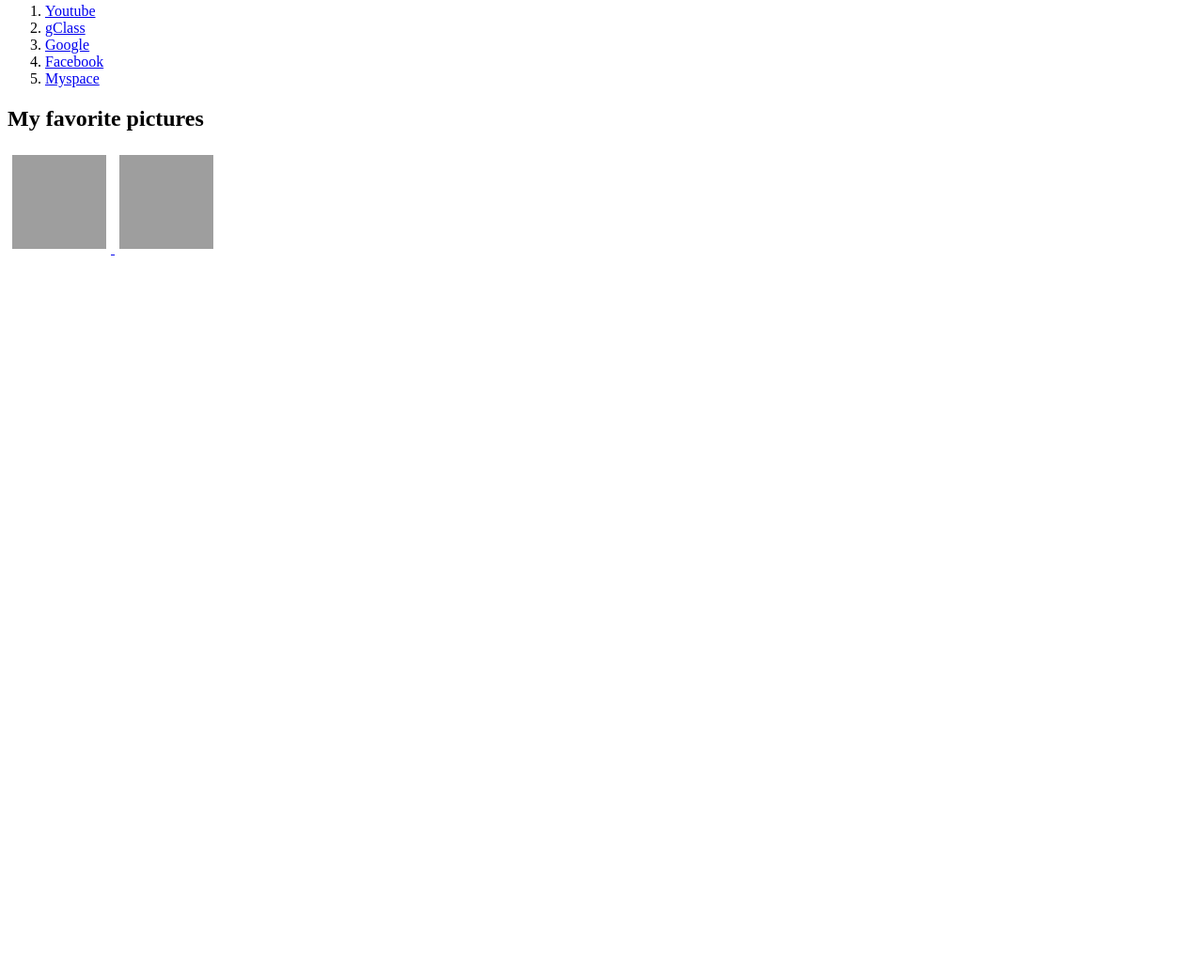
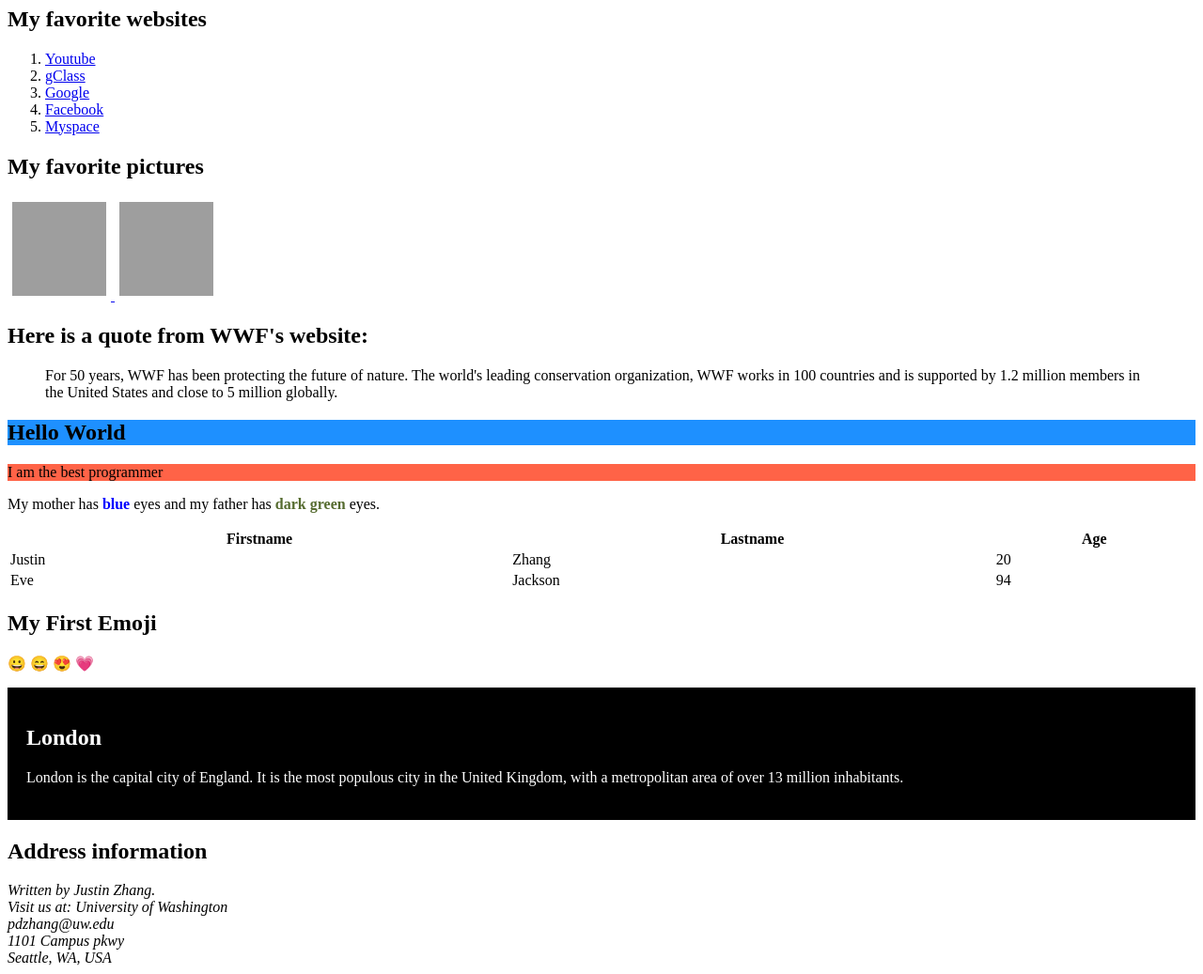
Before and after one commit to pdzhang-1836936/pdzhang-1836936.github.io, a plain HTML site: page tags.html in a window 1280 px wide. Shown: the part 158-1195 px from the top of the page at 94% size. Before the commit the page ends 800 px from the top, so only its background shows below. Drawn offline with Linux system fonts and the light colour scheme; grey boxes are pictures that could not be loaded.

Commit message:
Add files via upload

```diff
--- a/tags.html
+++ b/tags.html
@@ -2,13 +2,14 @@
 <html>
     <head>
             <title>Justin's Awesome Website</title>
-
+            <meta charset="UTF-8">
 
     </head>
     <body>
         <h1>Justin Zhang</h1>
-        <h2>is cool</h2>
+        <h2>About Me</h2>
         <p>My name is Justin Zhang and I am a junior studying mathematics in the University of Washington.</p>
+        <h2>My favorite websites</h2>
         <ol>
             <li>
                 <a href="http://youtube.com">Youtube</a>
@@ -34,6 +35,57 @@
         <img src="https://img.cinemablend.com/filter:scale/quill/5/3/5/0/6/9/535069688d2c97266a5749dfd7986c58dbb7916d.jpg?fw=1200" title="Captain American" style="width:100px;height:100px;margin:5px;">
         </a>
 
+        <h2>Here is a quote from WWF's website:</h2>
+        <blockquote cite="http://www.worldwildlife.org/who/index.html">
+            For 50 years, WWF has been protecting the future of nature.
+            The world's leading conservation organization,
+            WWF works in 100 countries and is supported by
+            1.2 million members in the United States and
+            close to 5 million globally.
+        </blockquote>
+
+        <h2 style="background-color:DodgerBlue;">Hello World</h2>
+        <p style="background-color:Tomato;">I am the best programmer</p>
+
+        <p>My mother has <span style="color:blue;font-weight:bold">blue</span>
+             eyes and my father has <span style="color:darkolivegreen;font-weight:bold">dark green</span> eyes.</p>
+
+        <table style="width:100%">
+            <tr>
+              <th>Firstname</th>
+              <th>Lastname</th>
+              <th>Age</th>
+            </tr>
+            <tr>
+              <td>Justin</td>
+              <td>Zhang</td>
+              <td>20</td>
+            </tr>
+            <tr>
+              <td>Eve</td>
+              <td>Jackson</td>
+              <td>94</td>
+            </tr>
+        </table>
+
+        <h2>My First Emoji</h2>
+        <p>&#128512; &#128516; &#128525; &#128151;</p>
+
+        <div style="background-color:black;color:white;padding:20px;">
+            <h2>London</h2>
+            <p>London is the capital city of England. It is the most populous city in the United Kingdom, with a metropolitan area of over 13 million inhabitants.</p>
+          </div>
+
+
+
+          <h2>Address information</h2>
+          <address>
+              Written by Justin Zhang.<br>
+              Visit us at: University of Washington<br>
+              pdzhang@uw.edu<br>
+              1101 Campus pkwy<br>
+              Seattle, WA, USA
+          </address>
 
     </body>
 
```
